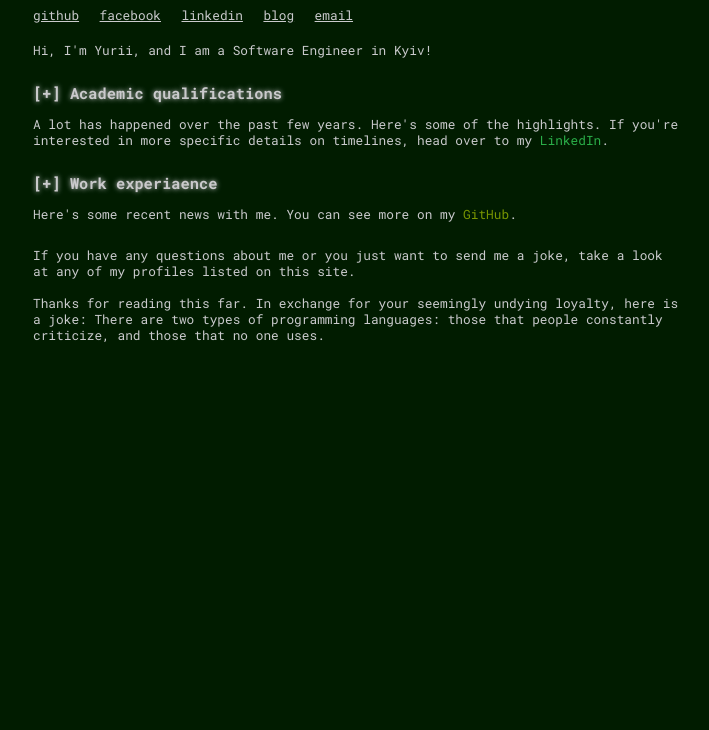
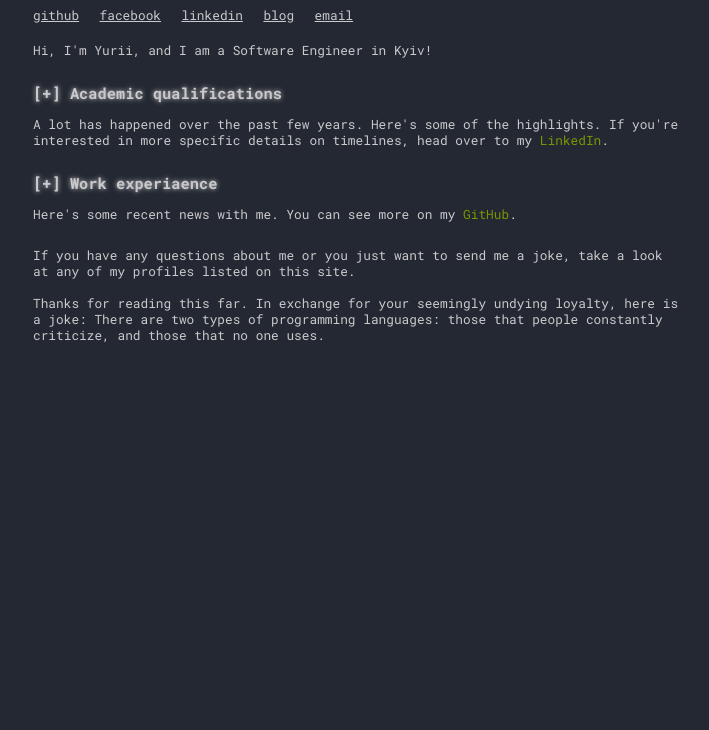
Before and after one commit to DyvakYA/dyvakya.github.io, a plain HTML site: page index.html in a window 1280 px wide. Shown: the part 70-800 px from the top of the page, without its empty margins (282-991 px from the left). Drawn offline with Linux system fonts and the light colour scheme; no server answers; a script that the page names is missing.

Commit message:
Update main.css

```diff
--- a/css/main.css
+++ b/css/main.css
@@ -1,5 +1,5 @@
 body {
-  background: #011C00;
+  background: #242832;
   color: #CACACC;
   font-family: 'Roboto Mono', monospace;
   font-size: .8em;
@@ -55,7 +55,7 @@ h2 {
   margin: 0 0 2em 0;
 }
 .changelog a {
-  color: #2BB049;
+  color: #7A9700;
   text-decoration: none;
 }
 .changelog .title {
```
